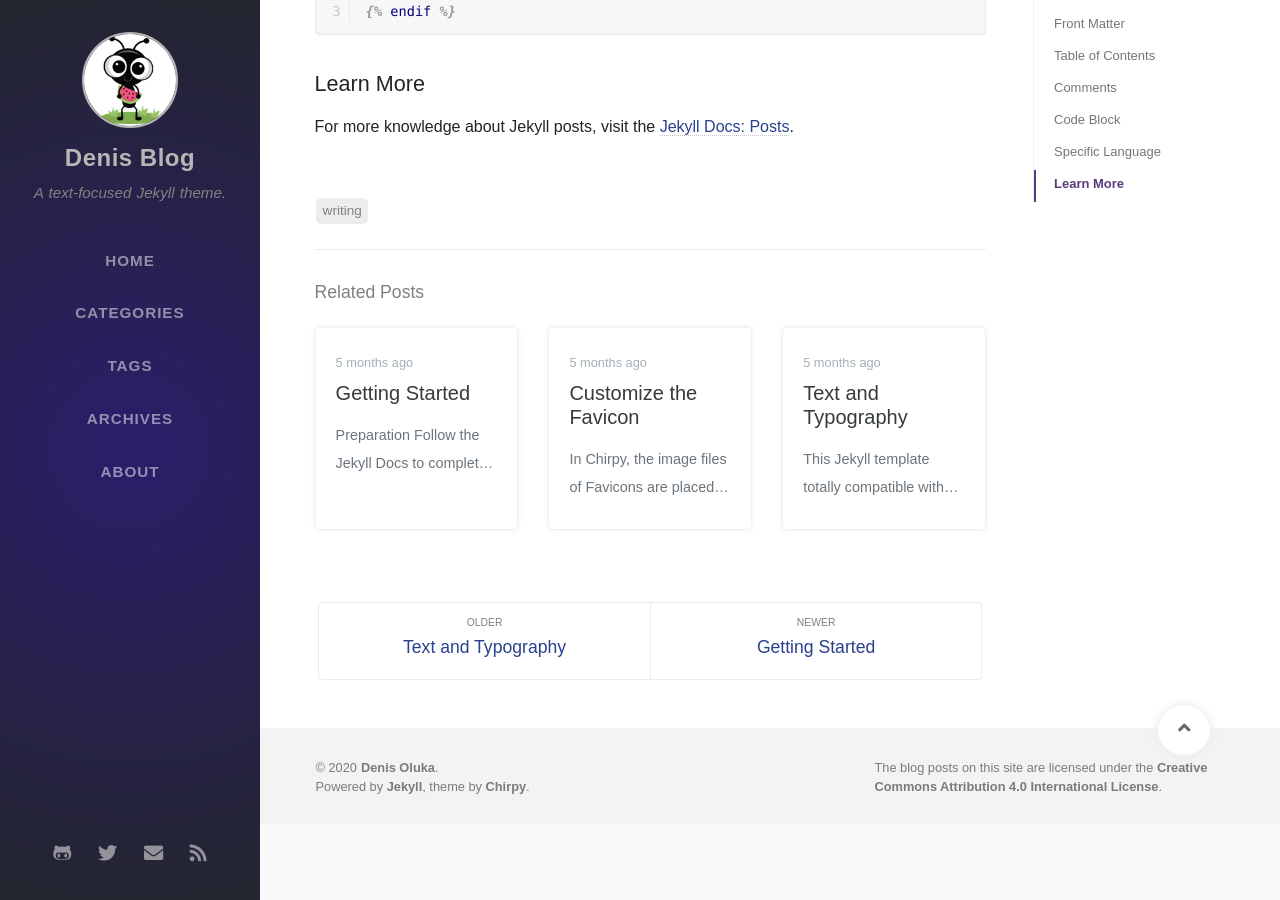
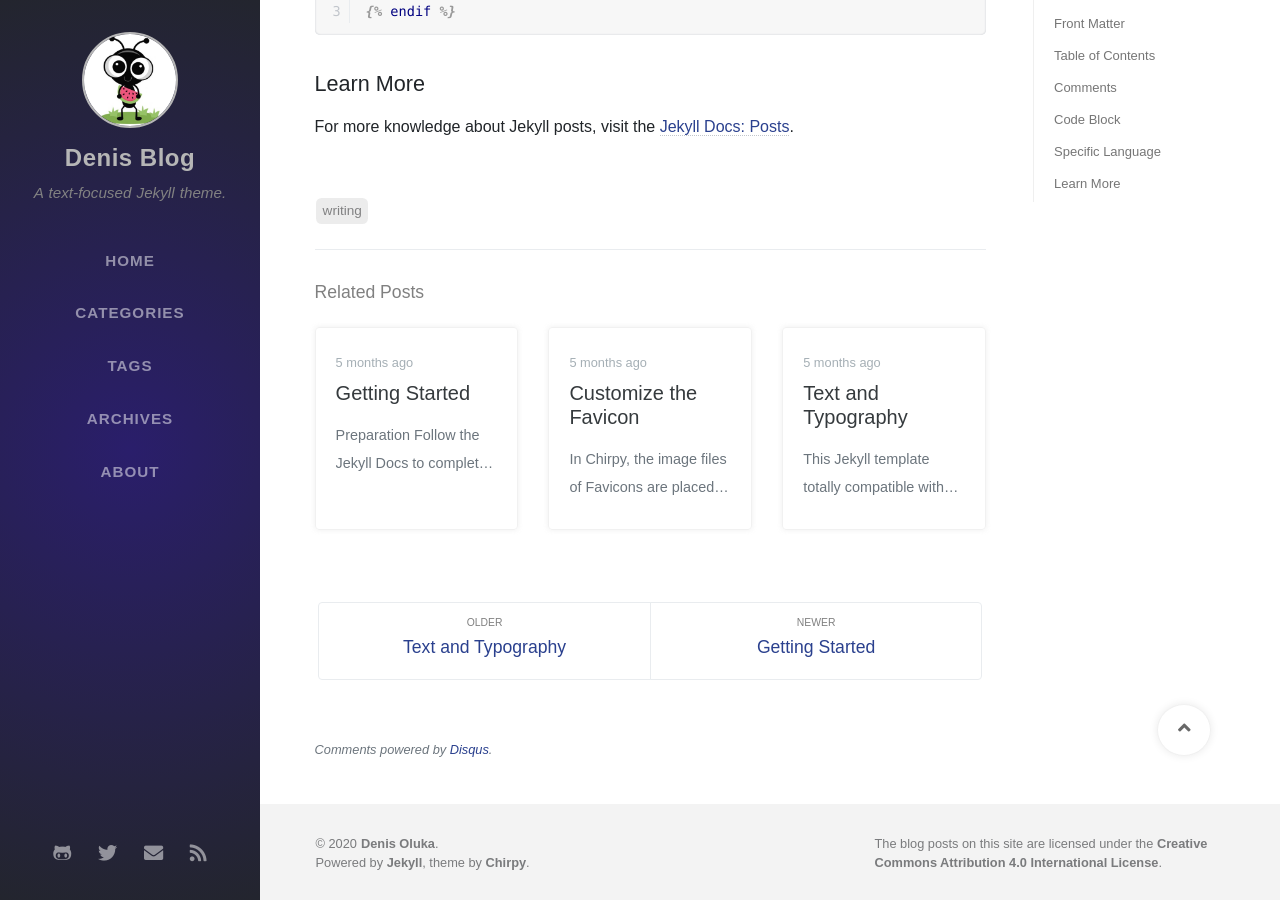
Before and after one commit to OlukaDenis/Denis-Blog, a Jekyll site: the page built from _posts/2019-08-08-write-a-new-post.md, in a window 1280 px wide and 900 px high, scrolled down 2059 px. Built offline with Jekyll 4.4.1, drawn with Linux system fonts in a browser that asks for light colours; nearby versions of some CDN libraries; some web fonts are replaced; comment, search, counter and statistics services are not loaded; part of the change alters nothing that is shown.

Commit message:
Added the disqus short name

```diff
--- a/_config.yml
+++ b/_config.yml
@@ -61,8 +61,8 @@ google_analytics:
 
 
 disqus:
-  comments: false  # boolean type, the global switch for posts comments.
-  shortname: ''    # Fill with your Disqus shortname. › https://help.disqus.com/en/articles/1717111-what-s-a-shortname
+  comments: true  # boolean type, the global switch for posts comments.
+  shortname: 'olukadenis'    # Fill with your Disqus shortname. › https://help.disqus.com/en/articles/1717111-what-s-a-shortname
 
 # The year your website first ran.
 first_run: 2020
```
